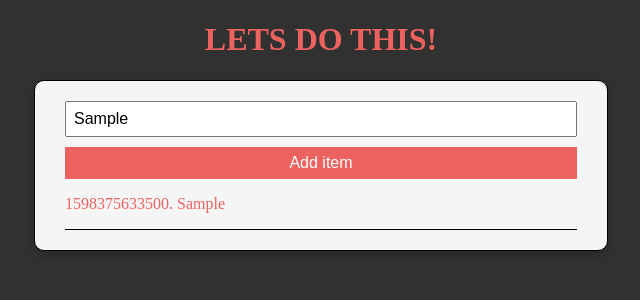
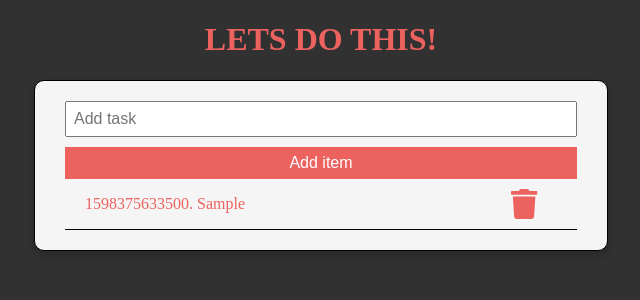
Before and after one commit to ketangupta34/todoist, a React (Create React App) app: page / in a window 1280 px wide. Both pictures are taken after typing "Sample" into the empty fields and a click on the input "Add item". Shown: the top 300 px of the page, without its empty margins (319-959 px from the left). Built offline with nearby package versions, Linux system fonts and the light colour scheme.

Commit message:
Delete feature added

```diff
--- a/package.json
+++ b/package.json
@@ -3,6 +3,9 @@
   "version": "0.1.0",
   "private": true,
   "dependencies": {
+    "@fortawesome/fontawesome-svg-core": "^1.2.30",
+    "@fortawesome/free-solid-svg-icons": "^5.14.0",
+    "@fortawesome/react-fontawesome": "^0.1.11",
     "@testing-library/jest-dom": "^4.2.4",
     "@testing-library/react": "^9.5.0",
     "@testing-library/user-event": "^7.2.1",
--- a/src/AddContent.js
+++ b/src/AddContent.js
@@ -13,6 +13,7 @@ class AddContent extends React.Component {
       },
     };
     this.handleInput = this.handleInput.bind(this);
+    this.handleDelete = this.handleDelete.bind(this);
     this.addItem = this.addItem.bind(this);
   }
 
@@ -43,8 +44,18 @@ class AddContent extends React.Component {
     }
   }
 
+  handleDelete(key) {
+    const items = this.state.todos.filter((item) => item.id !== key);
+    this.setState({
+      todos: items,
+    });
+    console.log("handle delete called key = ", key);
+  }
+
   render() {
-    const arr = this.state.todos.map((n) => <Item key={n.id} num={n} />);
+    const arr = this.state.todos.map((n) => (
+      <Item key={n.id} num={n} handleDelete={this.handleDelete} />
+    ));
 
     return (
       <div className="card">
@@ -52,6 +63,7 @@ class AddContent extends React.Component {
           type="text"
           name="name"
           placeholder="Add task"
+          value={this.state.currentItem.task}
           className="buttonInp"
           onChange={this.handleInput}
         />
--- a/src/Item.js
+++ b/src/Item.js
@@ -1,12 +1,26 @@
 import React from "react";
 import "./index.css";
 
+import { FontAwesomeIcon } from "@fortawesome/react-fontawesome";
+import { faTrash } from "@fortawesome/free-solid-svg-icons";
+
 function Item(props) {
   return (
-    <div style={{ display: "flex", borderBottom: "1px solid black" }}>
-      <p>
+    <div
+      style={{
+        display: "flex",
+        alignItems: "center",
+        borderBottom: "1px solid black",
+      }}
+    >
+      <p style={{ marginLeft: "20px" }}>
         {props.num.id}. {props.num.task}
       </p>
+      <FontAwesomeIcon
+        style={{ marginLeft: "auto", paddingRight: "40px", fontSize: "30px" }}
+        icon={faTrash}
+        onClick={() => props.handleDelete(props.num.id)}
+      />
     </div>
   );
 }
```
Also changed, not shown: 1 other file (tests, documents, lock files or other folders).
